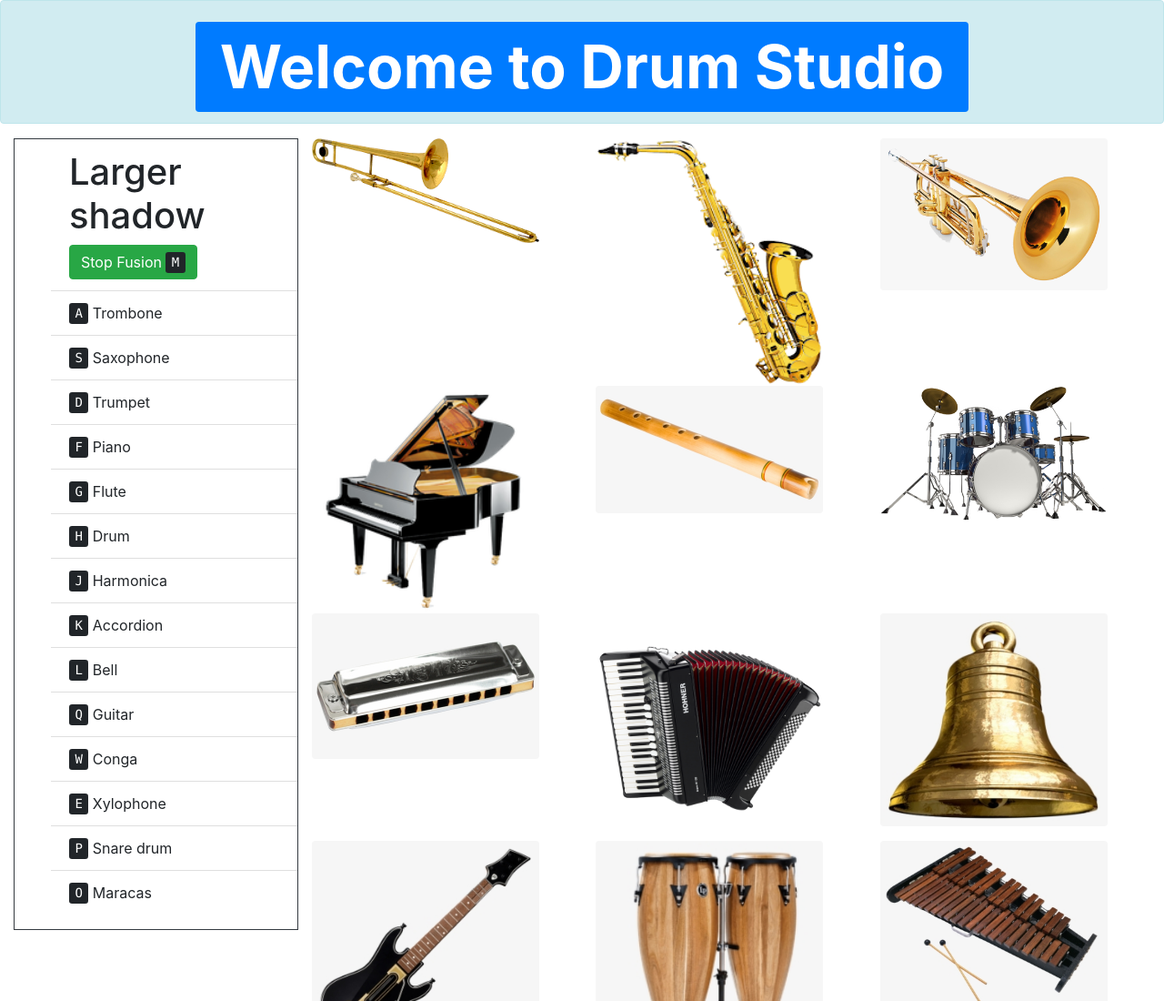
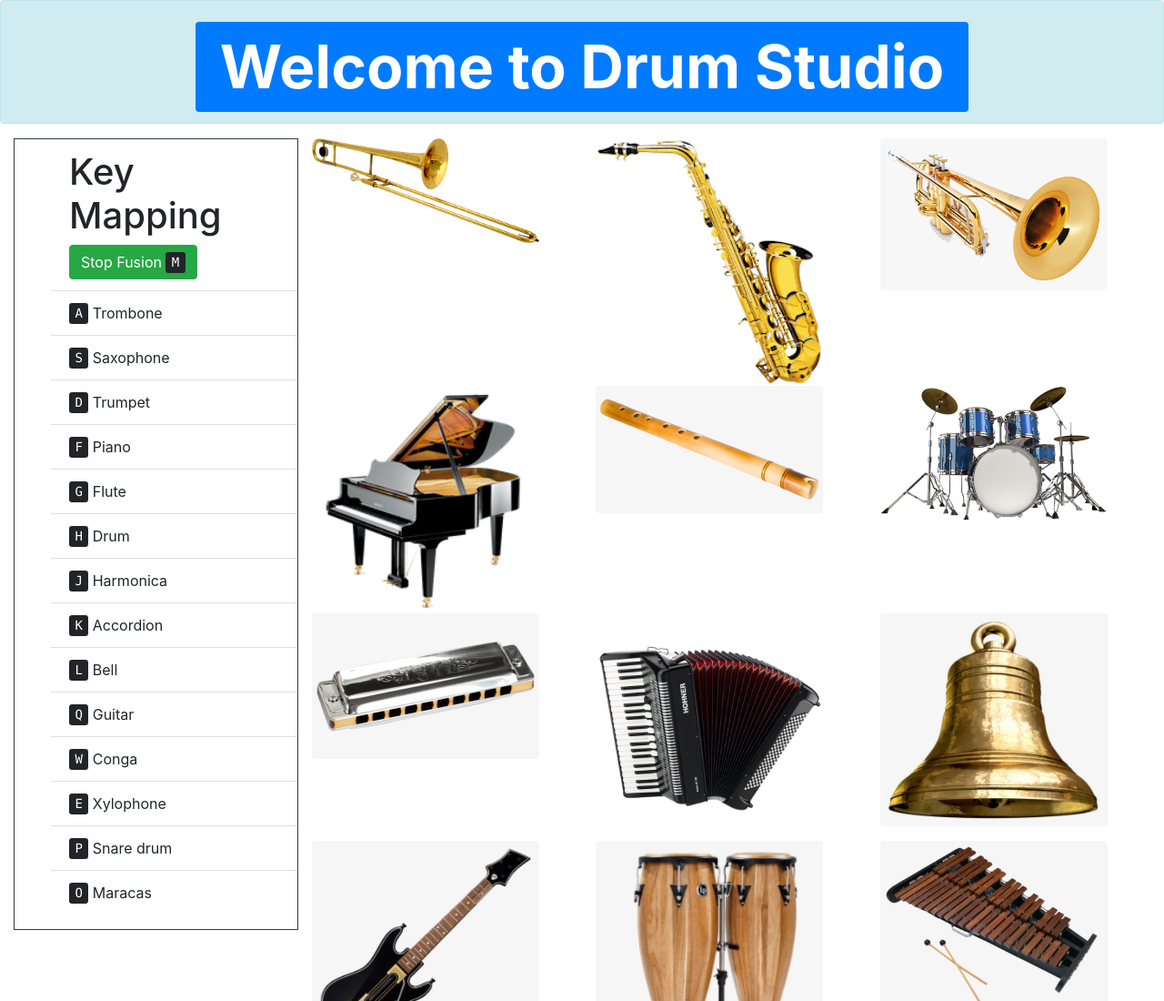
Before and after one commit to milansheladiya007/DrumVoila, a plain HTML site: page index.html in a window 1280 px wide. Shown: the top 1100 px of the page at 91% size. Drawn offline with nearby package versions, Linux system fonts and the light colour scheme.

Commit message:
Update index.html

```diff
--- a/index.html
+++ b/index.html
@@ -26,7 +26,7 @@
                 <ul class="list-group-flush">
                     <li class="list-group-item !bg-warning">
                         <div class="bg-body rounded">
-                            <h1>Larger shadow</h1>
+                            <h1>Key Mapping</h1>
                                     <button type="button" id="stopAll" class="btn btn-success" onclick="StopAll()">Stop Fusion
                                         <kbd class="key-code">M</kbd></button>
                         </div>
```
